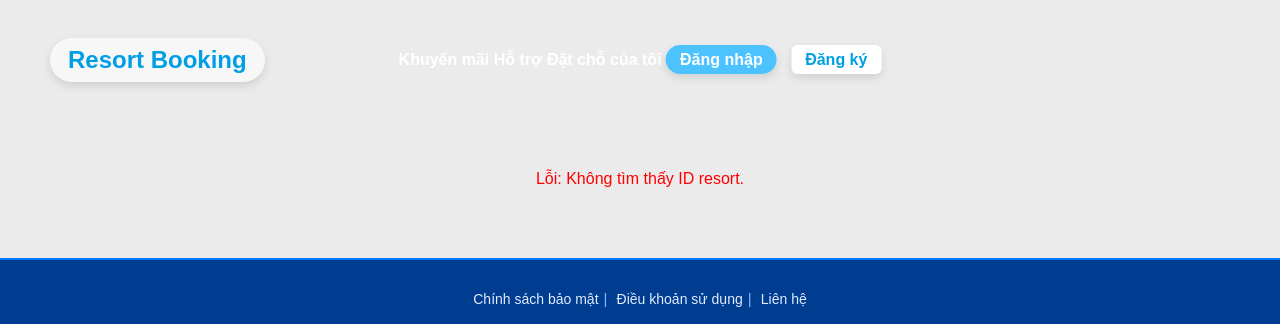
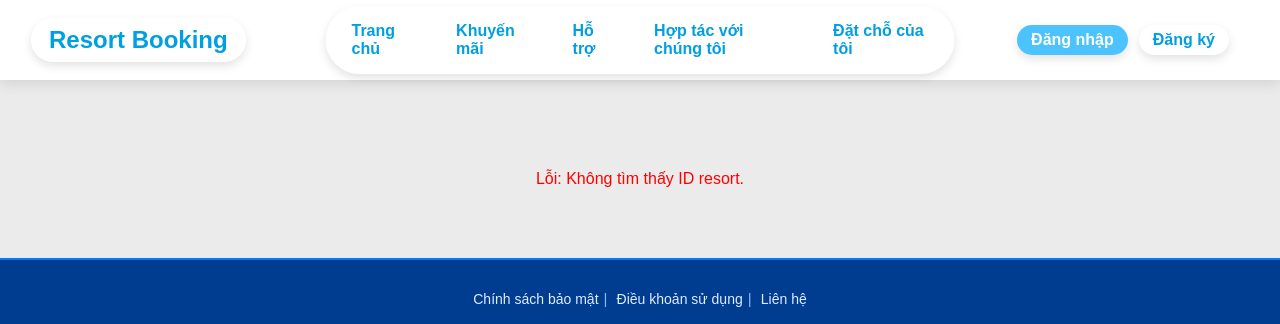
Before and after one commit to minhthien-1/Resort_web, a website: page public/resort_detail.html in a window 1280 px wide. Shown: the top 324 px of the page. Drawn offline with nearby package versions, Linux system fonts and the light colour scheme.

Commit message:
update giao diện

```diff
--- a/public/resort_detail.css
+++ b/public/resort_detail.css
@@ -200,3 +200,71 @@
         font-size: 2rem;
     }
 }
+
+/* --- Fix Navbar cho trang Support --- */
+.navbar {
+  background-color: rgba(255, 255, 255);
+  box-shadow: 0 4px 12px rgba(0, 0, 0, 0.1);
+  padding : 1px 1px;
+
+  justify-content: space-between;
+  align-items: center;
+  height: 80px;
+
+}
+
+.navbar-left {
+  order: 1;
+}
+
+.navbar-menu nav {
+  background-color: rgba(255, 255, 255);
+}
+
+.navbar-menu {
+  color: #009fe3;
+  display: flex;
+  gap : 16px;
+  order: 2;
+}
+
+.navbar-menu a {
+  text-decoration: none;
+  color: #009fe3; /* Màu chữ xanh */
+  font-weight: bold;
+  padding: 8px;
+  border-radius: 50px;
+  transition: all 0.2s ease;
+
+}
+
+.navbar-menu a:hover {
+  background-color: #009fe3;
+  color: white;
+  box-shadow: 0 4px 12px rgba(0, 0, 0, 0.1);
+}
+
+.navbar-logo h1 {
+  background-color: rgba(255, 255, 255, 0.8);
+  color: #009fe3;
+  right: 20px;
+}
+
+.navbar-logo h1:hover {
+  color: #ffffff;
+  background-color: #009fe3;
+}
+
+.navbar-banner {
+  display: none; /
+}
+
+.navbar-container
+{
+
+  margin: 10px 10px;
+  padding: 5px 20px;
+  display: flex;
+  justify-content: space-between;
+  align-items: center;
+}
--- a/public/resort_detail.html
+++ b/public/resort_detail.html
@@ -29,13 +29,23 @@
             <div class="navbar-logo">
                 <a href="home.html" style="text-decoration: none; color: inherit;"><h1>Resort Booking</h1></a>
             </div>
-            <nav class="navbar-menu">
-                <a href="">Khuyến mãi</a>
-                <a href="supports/support.html">Hỗ trợ</a>
-                <a href="">Đặt chỗ của tôi</a>
-                <a href="login.html" class="btn-login">Đăng nhập</a>
-                <a href="register.html" class="btn-register">Đăng ký</a>
-            </nav>
+
+            <div class="navbar-menu">
+                <nav>
+                    <a href="home.html">Trang chủ</a>
+                    <a href="../public/promotions.html">Khuyến mãi</a>
+                    <a href="../public/supports/support.html">Hỗ trợ</a>
+                    <a href="#">Hợp tác với chúng tôi</a>
+                    <a href="my_bookings.html">Đặt chỗ của tôi</a>
+                </nav>
+            </div>
+
+            <div class="login-menu">
+                <nav class="login-register">
+                    <a href="login.html" class="btn-login">Đăng nhập</a>
+                    <a href="register.html" class="btn-register">Đăng ký</a>
+                </nav>
+            </div>
         </div>
     </header>
 
--- a/public/supports/support.css
+++ b/public/supports/support.css
@@ -2,8 +2,9 @@
 
 .support-main {
   width : 700px;
+
   margin-top : 100px;
-  margin: 40px auto 60px auto;
+  margin: 80px auto 60px auto;
   background: #fff;
   border-radius: 12px;
   box-shadow: 0 2px 12px rgba(0,0,0,0.07);
@@ -85,3 +86,71 @@
   margin-bottom: 12px;
   border-radius: 0 6px 6px 6px;
 }
+
+/* --- Fix Navbar cho trang Support --- */
+.navbar {
+  background-color: rgba(255, 255, 255);
+  box-shadow: 0 4px 12px rgba(0, 0, 0, 0.1);
+  padding : 1px 1px;
+
+  justify-content: space-between;
+  align-items: center;
+  height: 60px;
+
+}
+
+.navbar-left {
+  order: 1;
+}
+
+.navbar-menu nav {
+  background-color: rgba(255, 255, 255);
+}
+
+.navbar-menu {
+  color: #009fe3;
+  display: flex;
+  gap : 16px;
+  order: 2;
+}
+
+.navbar-menu a {
+  text-decoration: none;
+  color: #009fe3; /* Màu chữ xanh */
+  font-weight: bold;
+  padding: 8px 16px;
+  border-radius: 50px;
+  transition: all 0.2s ease;
+  box-shadow: 0 4px 12px rgba(0, 0, 0, 0.1);
+}
+
+.navbar-menu a:hover {
+  background-color: #009fe3;
+  color: white;
+  box-shadow: 0 4px 12px rgba(0, 0, 0, 0.1);
+}
+
+.navbar-logo h1 {
+  background-color: rgba(255, 255, 255, 0.8);
+  color: #009fe3;
+  right: 20px;
+}
+
+.navbar-logo h1:hover {
+  color: #ffffff;
+  background-color: #009fe3;
+}
+
+.navbar-banner {
+  display: none; /
+}
+
+.navbar-container
+{
+
+  margin: 10px 10px;
+  padding: 5px 20px;
+  display: flex;
+  justify-content: space-between;
+  align-items: center;
+}
```
Also changed, not shown: public/supports/support.html (+8 -3 lines).
